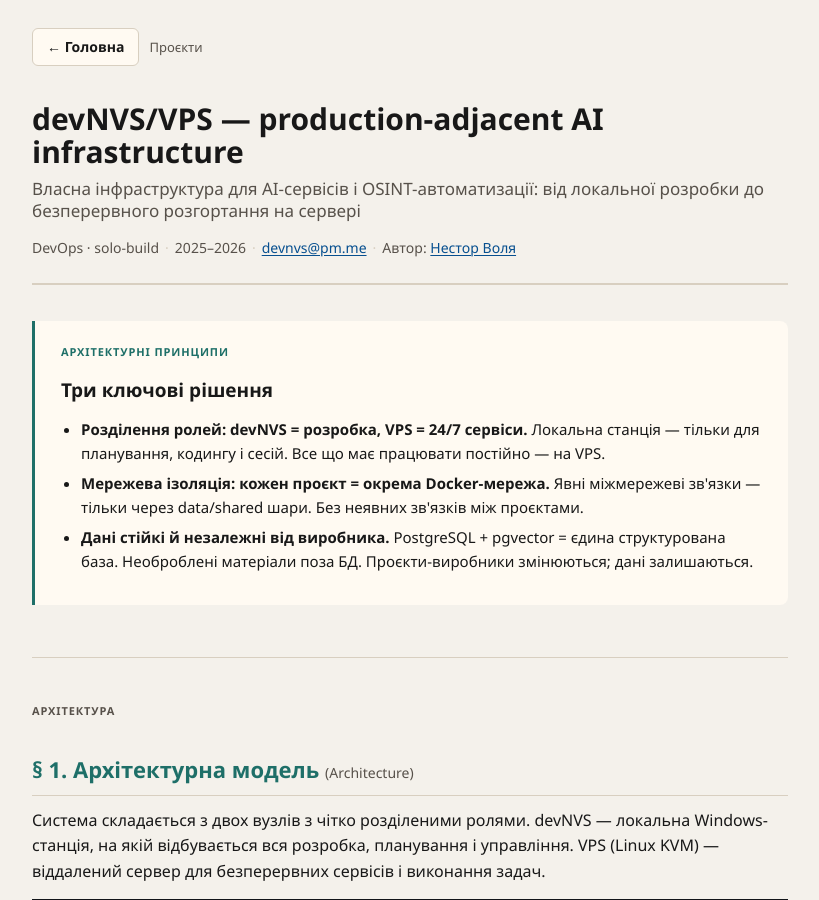
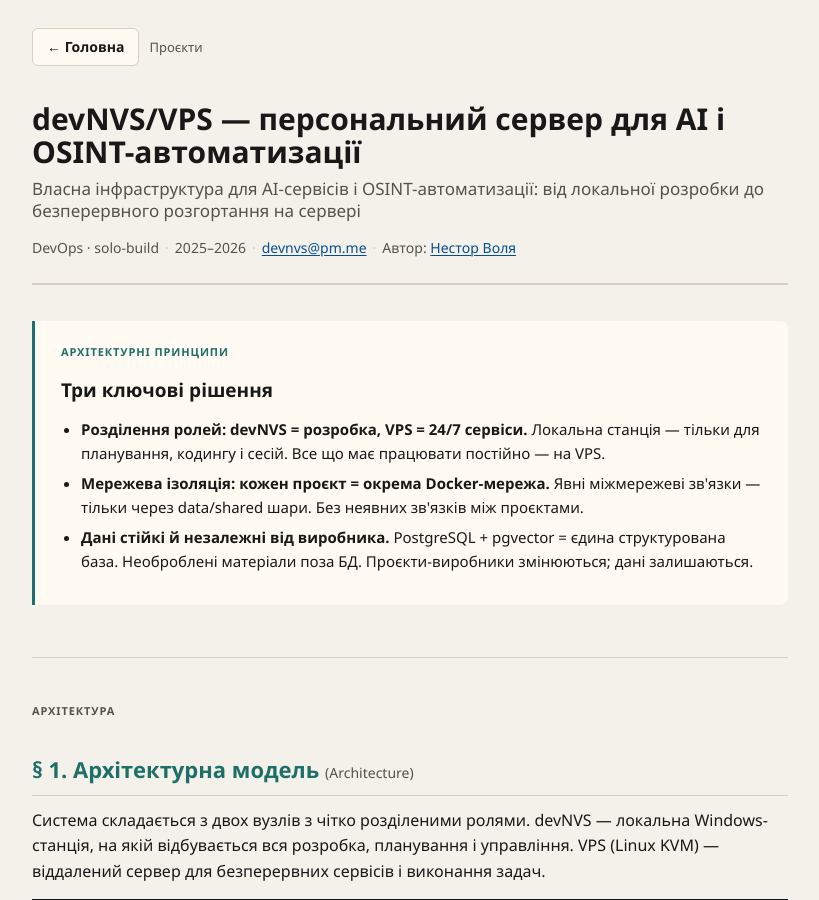
Before and after one commit to NestorVolya/nestorvolya.github.io, a Jekyll site: the page projects/devnvs-vps/index.html, which Jekyll copies as it is, in a window 1280 px wide and 900 px high. Shown: the whole window, without its empty margins (230-1049 px from the left). Built offline with Jekyll 4.4.1, drawn with Linux system fonts in a browser that asks for light colours.

Commit message:
rename devNVS/VPS title to HR-friendly Ukrainian across page and CVs
Co-Authored-By: Claude Sonnet 4.6 <noreply@anthropic.com>

```diff
--- a/projects/devnvs-vps/index.html
+++ b/projects/devnvs-vps/index.html
@@ -3,7 +3,7 @@
 <head>
   <meta charset="utf-8">
   <meta name="viewport" content="width=device-width, initial-scale=1">
-  <title>devNVS/VPS — AI infrastructure | nestorvolya.github.io</title>
+  <title>devNVS/VPS — персональний сервер для AI і OSINT-автоматизації | nestorvolya.github.io</title>
   <style>
     :root {
       --bg: #f4f1eb;
@@ -278,7 +278,7 @@
   </nav>
 
   <header>
-    <h1>devNVS/VPS — production-adjacent AI infrastructure</h1>
+    <h1>devNVS/VPS — персональний сервер для AI і OSINT-автоматизації</h1>
     <p class="subtitle">Власна інфраструктура для AI-сервісів і OSINT-автоматизації: від локальної розробки до безперервного розгортання на сервері</p>
     <p class="meta">
       DevOps · solo-build<span>·</span>2025–2026<span>·</span><a href="mailto:devnvs@pm.me">devnvs@pm.me</a><span>·</span>Автор: <a href="/">Нестор Воля</a>
```
